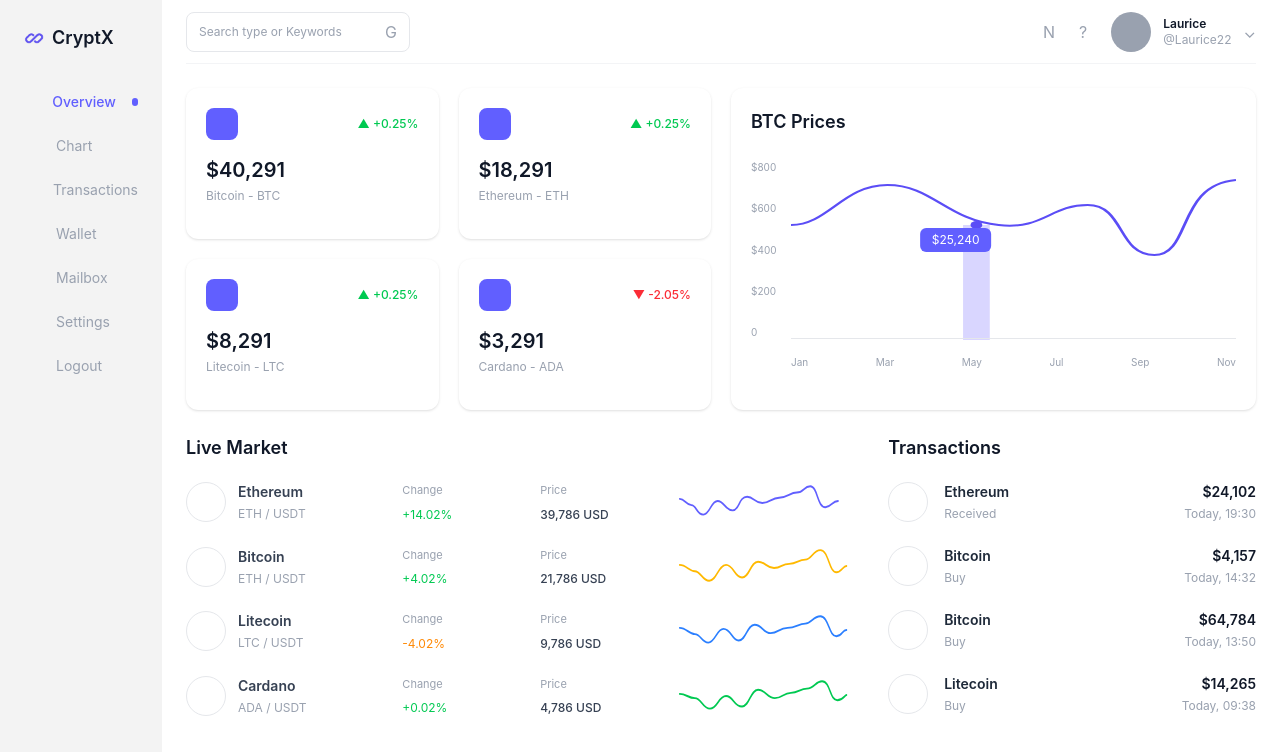
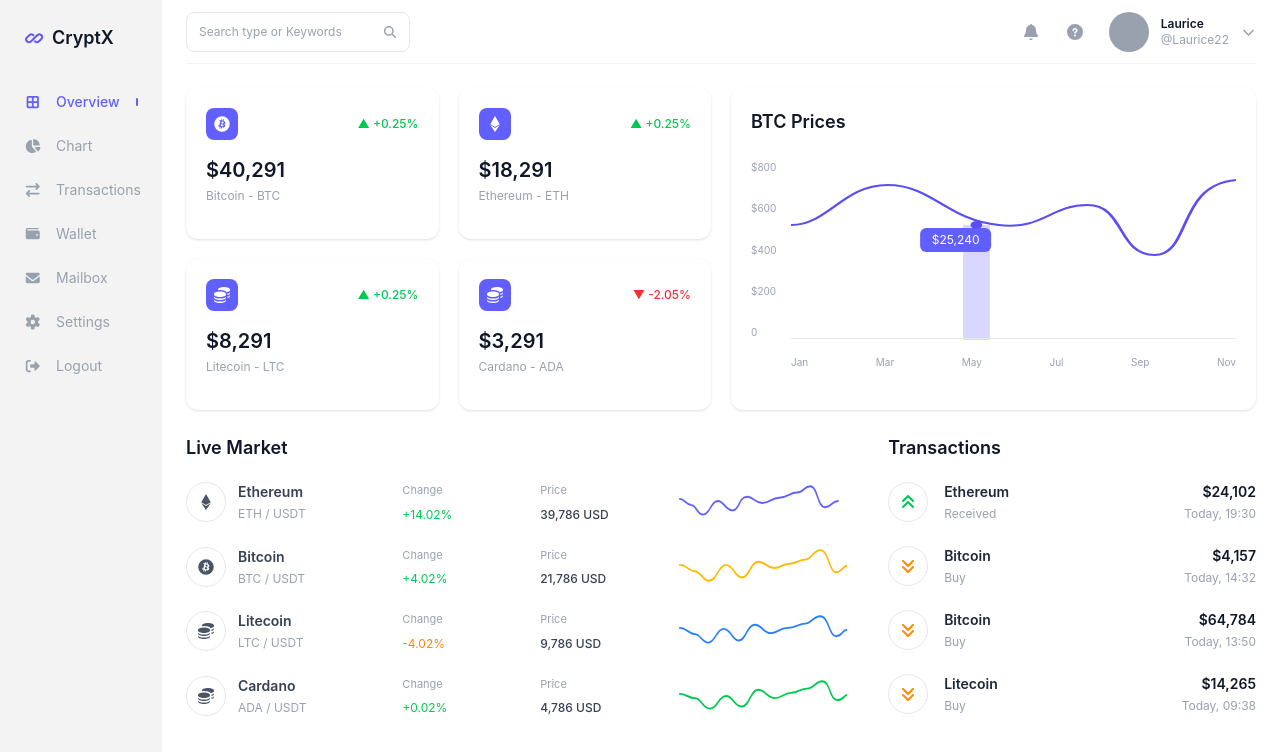
Before and after one commit to Durandt-Boshoff/CryptX-design, a React (Vite) app: page / in a window 1280 px wide. Shown: the top 752 px of the page. Built offline with nearby package versions, Linux system fonts and the light colour scheme.

Commit message:
Add Font Awesome icons to various components for enhanced UI

```diff
--- a/package.json
+++ b/package.json
@@ -10,6 +10,10 @@
     "preview": "vite preview"
   },
   "dependencies": {
+    "@fortawesome/fontawesome-svg-core": "^7.3.1",
+    "@fortawesome/free-brands-svg-icons": "^7.3.1",
+    "@fortawesome/free-solid-svg-icons": "^7.3.1",
+    "@fortawesome/react-fontawesome": "^3.5.0",
     "@tailwindcss/vite": "^4.3.3",
     "react": "^19.2.8",
     "react-dom": "^19.2.8",
--- a/src/components/layout/MainContent.jsx
+++ b/src/components/layout/MainContent.jsx
@@ -1,3 +1,11 @@
+{/* Icons import */}
+import { faCoins } from "@fortawesome/free-solid-svg-icons";
+import {
+    faBitcoin,
+    faEthereum,
+} from "@fortawesome/free-brands-svg-icons";
+
+{/* Main imports */}
 import MetricCard from "../ui/MetricCard";
 import ChartVisual from "../ui/ChartVisual";
 import LiveMarket from "../ui/LiveMarket";
@@ -8,21 +16,25 @@ const cryptoData = [
         symbol: "Bitcoin - BTC",
         price: "$40,291",
         change: "+0.25%",
+        icon: faBitcoin,
     },
     {
         symbol: "Ethereum - ETH",
         price: "$18,291",
         change: "+0.25%",
+        icon: faEthereum,
     },
     {
         symbol: "Litecoin - LTC",
         price: "$8,291",
         change: "+0.25%",
+        icon: faCoins,
     },
     {
         symbol: "Cardano - ADA",
         price: "$3,291",
         change: "-2.05%",
+        icon: faCoins,
     },
 ];
 
@@ -37,10 +49,10 @@ function MainContent() {
                     {cryptoData.map((crypto) => (
                         <MetricCard
                             key={crypto.symbol}
-                            name={crypto.name}
                             symbol={crypto.symbol}
                             price={crypto.price}
                             change={crypto.change}
+                            icon={crypto.icon}
                         />
                     ))}
                 </div>
--- a/src/components/layout/header.jsx
+++ b/src/components/layout/header.jsx
@@ -1,3 +1,11 @@
+import { FontAwesomeIcon } from "@fortawesome/react-fontawesome";
+import {
+    faMagnifyingGlass,
+    faBell,
+    faCircleQuestion,
+    faChevronDown,
+} from "@fortawesome/free-solid-svg-icons";
+
 function Header() {
     return (
         <header className="relative flex h-16 items-center justify-between px-6 after:absolute after:bottom-0 after:left-6 after:right-6 after:border-b after:border-gray-100">
@@ -9,18 +17,25 @@ function Header() {
                     className="w-full text-xs outline-none placeholder:text-gray-400"
                 />
 
-                <span className="text-gray-400">
-                    G
-                </span>
+                <FontAwesomeIcon
+                    icon={faMagnifyingGlass}
+                    className="text-xs text-gray-400"
+                />
             </div>
 
             {/* Right Side */}
             <div className="flex items-center gap-6">
                 {/* Notification */}
-                <span className="text-gray-400">N</span>
+                <FontAwesomeIcon
+                    icon={faBell}
+                    className="text-s text-gray-400"
+                />
 
                 {/* Help */}
-                <span className="text-gray-400">?</span>
+                <FontAwesomeIcon
+                    icon={faCircleQuestion}
+                    className="text-s text-gray-400"
+                />
 
                 {/* Profile */}
                 <div className="flex items-center gap-3">
@@ -35,7 +50,10 @@ function Header() {
                         </p>
                     </div>
 
-                    <span className="text-gray-400">⌄</span>
+                    <FontAwesomeIcon
+                        icon={faChevronDown}
+                        className="text-xs text-gray-400"
+                    />
                 </div>
             </div>
         </header>
--- a/src/components/layout/sidebar.jsx
+++ b/src/components/layout/sidebar.jsx
@@ -1,13 +1,23 @@
 import logo from "../../assets/cryptx-logo.png";
+import { FontAwesomeIcon } from "@fortawesome/react-fontawesome";
+import {
+    faTableCellsLarge,
+    faChartPie,
+    faWallet,
+    faEnvelope,
+    faGear,
+    faRightFromBracket,
+    faArrowRightArrowLeft
+} from "@fortawesome/free-solid-svg-icons";
 
 const menuItems = [
-    {name: "Overview", icon: ""},
-    {name: "Chart", icon: ""},
-    {name: "Transactions", icon: ""},
-    {name: "Wallet", icon: ""},
-    {name: "Mailbox", icon: ""},
-    {name: "Settings", icon: ""},
-    {name: "Logout", icon: ""},
+    {name: "Overview", icon: faTableCellsLarge},
+    {name: "Chart", icon: faChartPie},
+    {name: "Transactions", icon: faArrowRightArrowLeft},
+    {name: "Wallet", icon: faWallet},
+    {name: "Mailbox", icon: faEnvelope},
+    {name: "Settings", icon: faGear},
+    {name: "Logout", icon: faRightFromBracket},
 ]
 
 function Sidebar() {
@@ -38,7 +48,9 @@ function Sidebar() {
                                 : "text-gray-400"
                             }`}
                         >
-                            <span className="w-4 text-center">{item.icon}</span>
+                            <span className="w-4 text-center text-sm">
+                                <FontAwesomeIcon icon={item.icon} />
+                            </span>
 
                             <span>{item.name}</span>
 
--- a/src/components/ui/LiveMarket.jsx
+++ b/src/components/ui/LiveMarket.jsx
@@ -1,3 +1,7 @@
+import { FontAwesomeIcon } from "@fortawesome/react-fontawesome";
+import { faBitcoin, faEthereum } from "@fortawesome/free-brands-svg-icons";
+import { faCoins } from "@fortawesome/free-solid-svg-icons";
+
 const marketData = [
     {
         name: "Ethereum",
@@ -5,16 +9,18 @@ const marketData = [
         change: "+14.02%",
         price: "39,786 USD",
         positive: true,
+        icon: faEthereum,
         chartColor: "stroke-indigo-500",
         chart:
             "M2 16 C8 16 10 22 16 22 C22 22 22 31 30 31 C38 31 39 18 47 18 C55 18 56 27 65 27 C73 27 72 14 82 14 C90 14 91 20 100 20 C109 20 111 15 120 15 C130 15 133 10 141 10 C150 10 149 4 157 4 C166 4 165 24 175 24 C182 24 183 18 190 18",
     },
     {
         name: "Bitcoin",
-        symbol: "ETH / USDT",
+        symbol: "BTC / USDT",
         change: "+4.02%",
         price: "21,786 USD",
         positive: true,
+        icon: faBitcoin,
         chartColor: "stroke-amber-400",
         chart:
             "M2 17 C10 17 13 23 20 23 C27 23 29 32 37 32 C46 32 48 17 57 17 C66 17 67 29 76 29 C85 29 86 14 95 14 C104 14 105 20 114 20 C123 20 123 16 132 16 C141 16 143 12 151 12 C159 12 160 3 169 3 C179 3 179 24 188 24 C194 24 196 18 200 18",
@@ -25,6 +31,7 @@ const marketData = [
         change: "-4.02%",
         price: "9,786 USD",
         positive: false,
+        icon: faCoins,
         chartColor: "stroke-blue-500",
         chart:
             "M2 16 C10 16 13 22 20 22 C27 22 28 30 36 30 C44 30 46 17 54 17 C63 17 64 28 72 28 C81 28 82 13 91 13 C100 13 101 21 110 21 C119 21 120 16 130 16 C140 16 143 12 151 12 C159 12 160 5 169 5 C179 5 179 24 188 24 C195 24 195 18 200 18",
@@ -35,6 +42,7 @@ const marketData = [
         change: "+0.02%",
         price: "4,786 USD",
         positive: true,
+        icon: faCoins,
         chartColor: "stroke-green-500",
         chart:
             "M2 17 C10 17 12 21 20 21 C28 21 29 31 38 31 C47 31 48 19 57 19 C66 19 66 29 76 29 C85 29 86 13 95 13 C104 13 106 21 115 21 C124 21 125 16 134 16 C143 16 145 12 153 12 C162 12 163 5 171 5 C181 5 180 23 189 23 C196 23 198 18 200 18",
@@ -58,6 +66,7 @@ function LiveMarket() {
                         <div className="flex items-center gap-3">
                             <div className="flex h-10 w-10 shrink-0 items-center justify-center rounded-full border border-gray-200">
                                 {/* Font Awesome icon later */}
+                                <FontAwesomeIcon icon={coin.icon} className="text-gray-600" />
                             </div>
 
                             <div>
--- a/src/components/ui/MetricCard.jsx
+++ b/src/components/ui/MetricCard.jsx
@@ -1,4 +1,6 @@
-function MetricCard({ symbol, price, change }) {
+import { FontAwesomeIcon } from "@fortawesome/react-fontawesome";
+
+function MetricCard({ symbol, price, change, icon }) {
     const isPositive = change.startsWith("+");
 
     return (
@@ -6,8 +8,8 @@ function MetricCard({ symbol, price, change }) {
             {/* Top Row */}
             <div className="mb-4 flex items-center justify-between">
                 {/* Coin Icon */}
-                <div className="h-8 w-8 items-center justify-center rounded-lg bg-indigo-500">
-                    {/* Font Awesome icon */}
+                <div className="flex h-8 w-8 items-center justify-center rounded-lg bg-indigo-500">
+                    <FontAwesomeIcon icon={icon} className="text-white" />
                 </div>
 
                 {/* Change */}
@@ -28,7 +30,7 @@ function MetricCard({ symbol, price, change }) {
             </h3>
 
             {/* Coin Name */}
-            <p className=" mt-1 text-xs text-gray-400">
+            <p className="mt-1 text-xs text-gray-400">
                 {symbol}
             </p>
         </div>
--- a/src/components/ui/TransactionTable.jsx
+++ b/src/components/ui/TransactionTable.jsx
@@ -1,3 +1,9 @@
+import { FontAwesomeIcon } from "@fortawesome/react-fontawesome";
+import {
+    faAnglesUp,
+    faAnglesDown,
+} from "@fortawesome/free-solid-svg-icons";
+
 const transactions = [
     {
         name: "Ethereum",
@@ -5,6 +11,7 @@ const transactions = [
         amount: "$24,102",
         time: "Today, 19:30",
         positive: true,
+        icon: faAnglesUp,
     },
     {
         name: "Bitcoin",
@@ -12,6 +19,7 @@ const transactions = [
         amount: "$4,157",
         time: "Today, 14:32",
         positive: false,
+        icon: faAnglesDown,
     },
     {
         name: "Bitcoin",
@@ -19,6 +27,7 @@ const transactions = [
         amount: "$64,784",
         time: "Today, 13:50",
         positive: false,
+        icon: faAnglesDown,
     },
     {
         name: "Litecoin",
@@ -26,6 +35,7 @@ const transactions = [
         amount: "$14,265",
         time: "Today, 09:38",
         positive: false,
+        icon: faAnglesDown,
     },
 ];
 
@@ -52,6 +62,7 @@ function TransactionTable() {
                                 }`}
                             >
                                 {/* Font Awesome icon later */}
+                                <FontAwesomeIcon icon={transaction.icon} />
                             </div>
 
                             <div>
```
Also changed, not shown: 1 other file (tests, documents, lock files or other folders).
